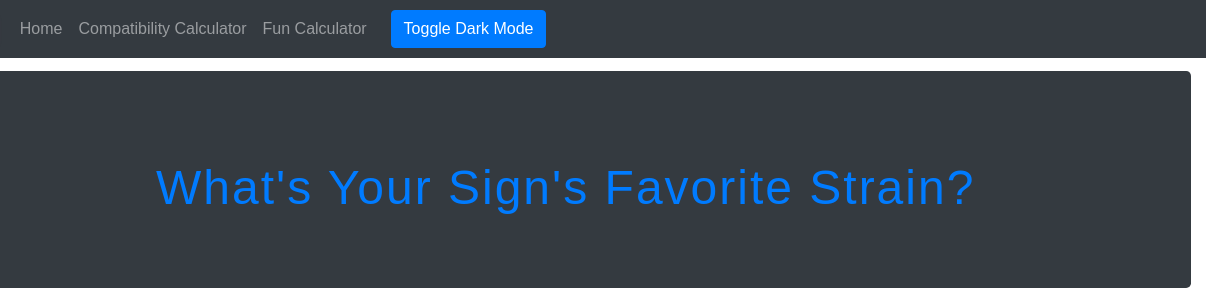
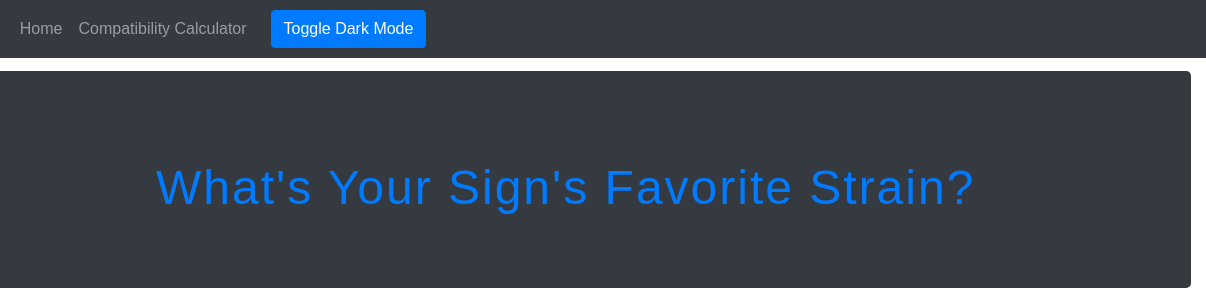
Before and after one commit to alonzo19-ops/alonzo19-ops.github.io, a plain HTML site: page Homework/10-05/zodiac.html in a window 1280 px wide. Shown: the top 290 px of the page, 74-1280 px from the left. Drawn offline with nearby package versions, Linux system fonts and the light colour scheme; a web font is replaced by a local one.

Commit message:
delete fun calculator button

```diff
--- a/Homework/10-05/zodiac.html
+++ b/Homework/10-05/zodiac.html
@@ -30,9 +30,7 @@
                         Compatibility Calculator
                     </a>
                 </li>
-                <li class="nav-item">
-                    <a class="nav-link" href="compat_calc_2.html">Fun Calculator</a>
-                </li>
+
             </ul>
             <button type="button" class="btn btn-primary mode">Toggle Dark Mode</button>
         </div>
```
